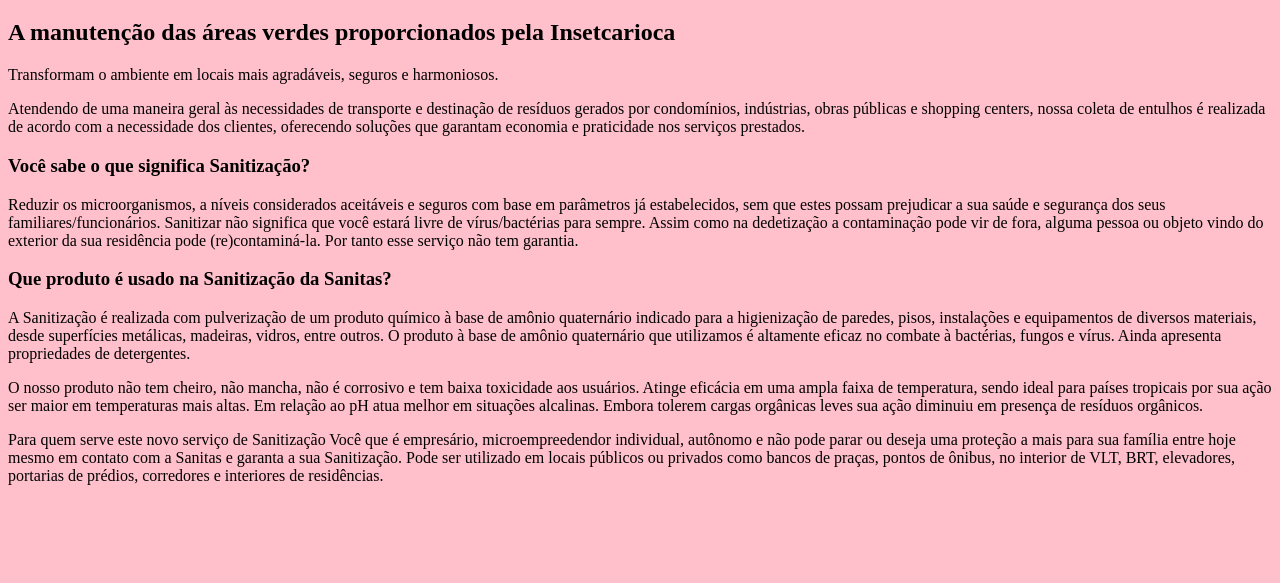
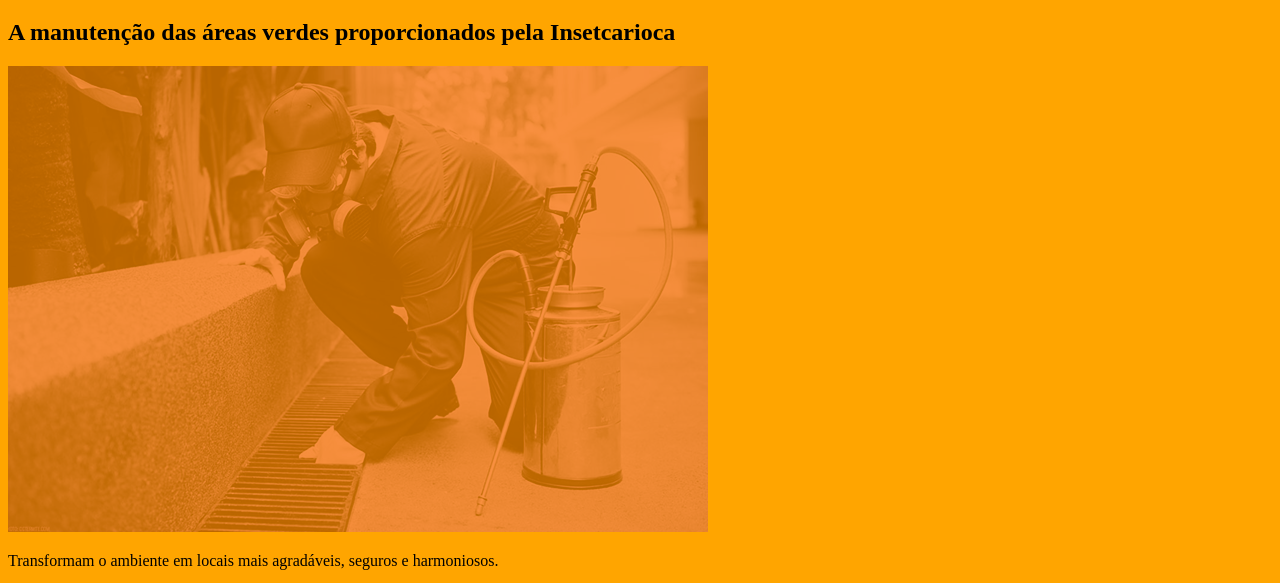
Before and after one commit to vivianerocha-s/Programacao, a plain HTML site: page index.html in a window 1280 px wide. Shown: the part 184-767 px from the top of the page. Drawn offline with Linux system fonts and the light colour scheme.

Commit message:
adicionado imagem

```diff
--- a/index.html
+++ b/index.html
@@ -4,14 +4,14 @@
 	<meta charset="utf-8">
 	<title> Curso da IFTO de Programador Web</title>
 </head>
-<body style="background-color:pink;">
+<body style="background-color:orange;">
  E aí!
  <h1 style="color:purple;">Olá mundo!</h1>
  <h1 style="color:purple;">Curso da IFTO de Programação Web</h1>
   <h5>Aluna - Viviane Rocha</h5>
   <h2>A manutenção das áreas verdes proporcionados pela Insetcarioca</h2>
- <p> Transformam
-  o ambiente em locais mais agradáveis, seguros e harmoniosos.</p>
+  <img src="img\InsetCarioca.png" alt="Reservatórios">
+ <p> Transformam o ambiente em locais mais agradáveis, seguros e harmoniosos.</p>
   <p>Atendendo de uma maneira geral às necessidades de transporte e destinação de resíduos gerados por condomínios, indústrias, obras públicas e shopping centers, nossa coleta de entulhos é realizada de acordo com a necessidade dos clientes, oferecendo soluções que garantam economia e praticidade nos serviços prestados.</p>
   <h3>Você sabe o que significa Sanitização?</h3>
 <p>Reduzir os microorganismos, a níveis considerados aceitáveis e seguros com base em parâmetros já estabelecidos, sem que estes possam prejudicar a sua saúde e segurança  dos seus familiares/funcionários. Sanitizar não significa que você estará livre de vírus/bactérias para sempre. Assim como na dedetização a contaminação pode vir de fora, alguma pessoa ou objeto vindo do exterior da sua residência pode (re)contaminá-la. Por tanto esse serviço não tem garantia.</p>
```
Also changed, not shown: img/InsetCarioca.png (added).
